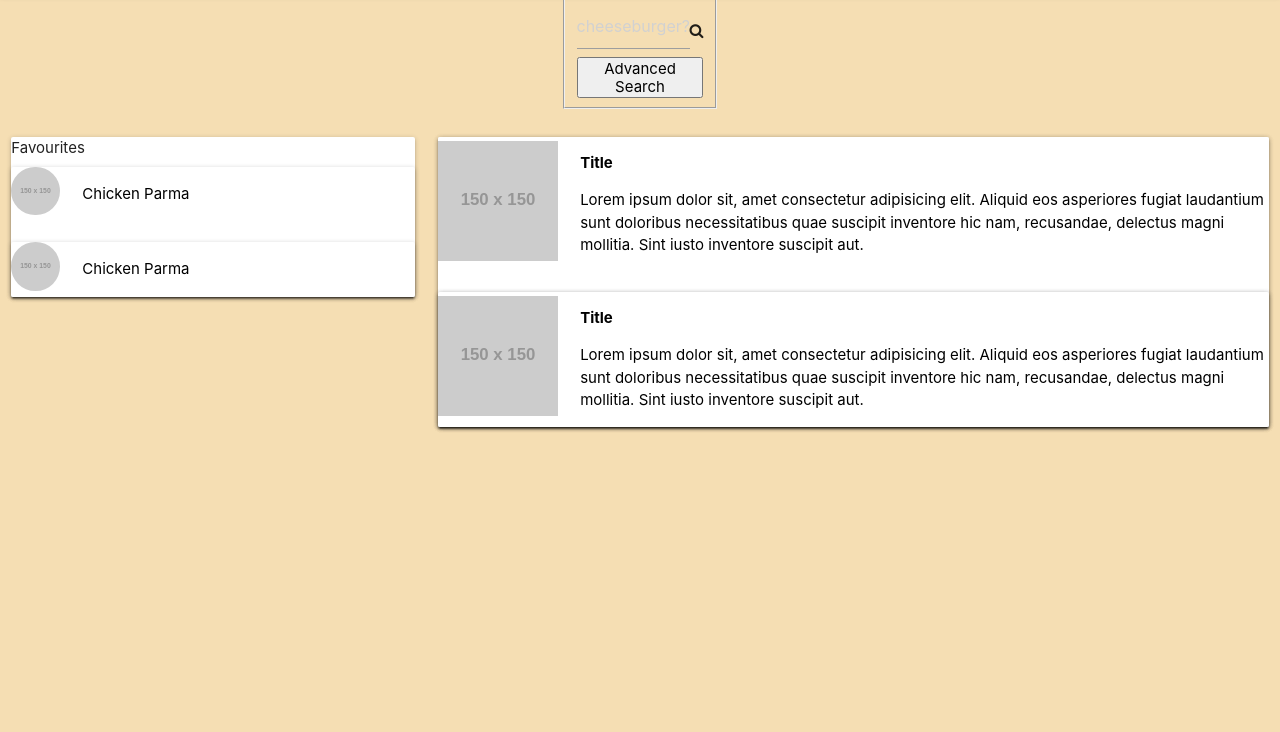
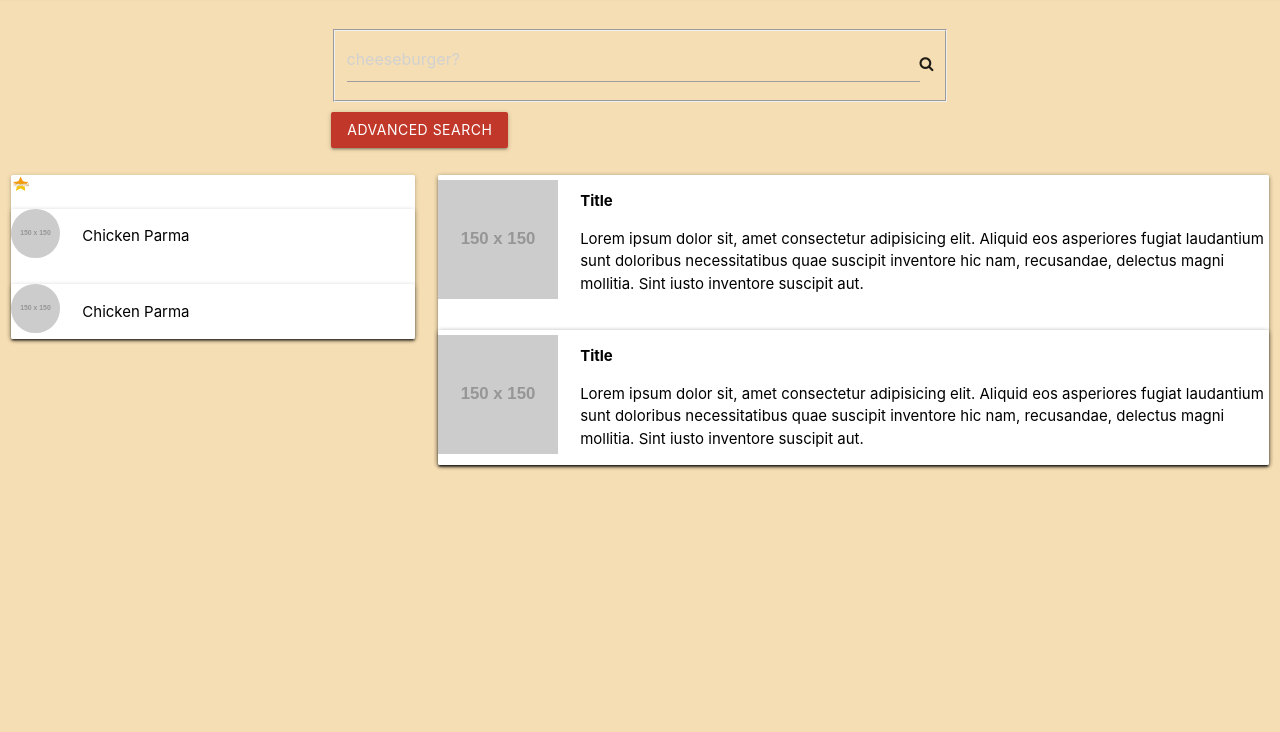
Before and after one commit to Ken369/Recipedia, a plain HTML site: page index.html in a window 1280 px wide. Shown: the part 68-800 px from the top of the page. Drawn offline with nearby package versions, Linux system fonts and the light colour scheme; placeholder pictures from the web are drawn by us.

Commit message:
Small styling changes and margin adjustments

```diff
--- a/assets/css/style.css
+++ b/assets/css/style.css
@@ -24,7 +24,19 @@ body {
   align-items: center;
 }
 
-.recipename{
+#recipename{
     font-weight: bold;
+}
+#recipename:hover{
+    color: brown;
+}
 
+.row.search{
+    margin-top: 33px;
 }
+
+button,#advanced-search-button.waves-effect.waves-light.btn{
+    margin-top: 10px;
+    object-position: center;
+    background-color: #C1382A;
+}
--- a/index.html
+++ b/index.html
@@ -23,15 +23,18 @@
     </nav>
 
     <!--Main Body Container w/Grids-->
-    <div class="row">
-        <div class="col m3"></div>
+    <div class="row search" style="
+    margin-left: 0px;
+    margin-right: 0px;
+">
+        <div class="col s2 m3"></div>
         <div class="col s8 m6">
             <fieldset id="search-bar">
                 <form class="main-search-bar">
                     <input type="text" id="search-query" placeholder="cheeseburger?">
                     <i class="fa fa-search"></i>
                 </form>
-                <button id="advanced-search-button">Advanced Search</button>
+
                 <form id="advanced-search">
                     <!-- dropdown box for cuisine type possibly a search bar and dropdown in one, to search for all dropdowns-->
                  <div>
@@ -52,6 +55,7 @@
                   </div>
                 </form>
             </fieldset>
+            <button id="advanced-search-button" class="waves-effect waves-light btn">Advanced Search</button>
 
         </div>
         <div class="col s2 m3"></div>
@@ -60,7 +64,8 @@
     <div class="row">
         <!--Favourites Bar-->
         <div class="col s12 m4">
-            <div class="card light-grey darken-1">Favourites
+            <div class="card light-grey darken-1">
+                <img src="assets/images/star.png" width="20px">
                 <aside id="favourites">
                 <div class="card light-grey darken-1">
                         <div class="row valign-wrapper">
@@ -73,6 +78,7 @@
                               </span>
                             </div>
                 </div>
+
 
             <div class="card light-grey darken-1">
                         <div class="row valign-wrapper">
@@ -101,7 +107,7 @@
                             </div>
                             <div class="col s10">
                               <span class="black-text">
-                                <p class="recipename">Title</p>
+                                <p id="recipename">Title</p>
                                 <p class="recipetext">
                                 Lorem ipsum dolor sit, amet consectetur adipisicing elit. Aliquid eos asperiores fugiat laudantium sunt doloribus necessitatibus quae suscipit inventore hic nam, recusandae, delectus magni mollitia. Sint iusto inventore suscipit aut.
                                 </p>
@@ -118,7 +124,7 @@
                             </div>
                             <div class="col s10">
                               <span class="black-text">
-                                <p class="recipename">Title</p>
+                                <p id="recipename">Title</p>
                                 <p class="recipetext">
                                 Lorem ipsum dolor sit, amet consectetur adipisicing elit. Aliquid eos asperiores fugiat laudantium sunt doloribus necessitatibus quae suscipit inventore hic nam, recusandae, delectus magni mollitia. Sint iusto inventore suscipit aut.
                                 </p>
```
Also changed, not shown: assets/images/star.png (added).
